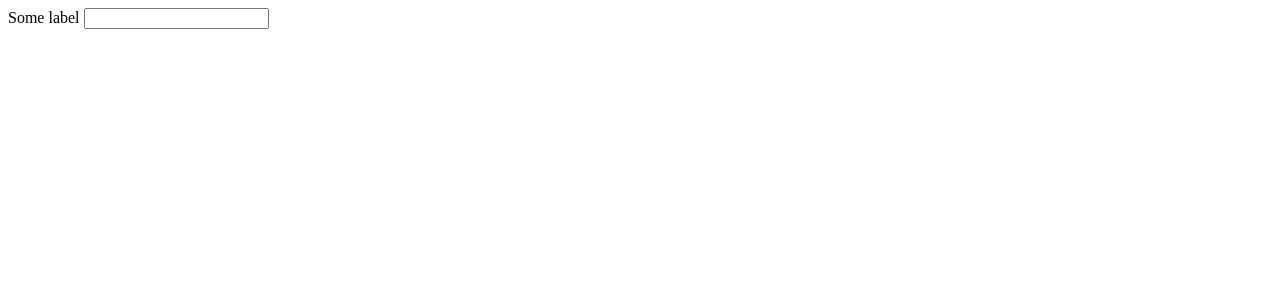
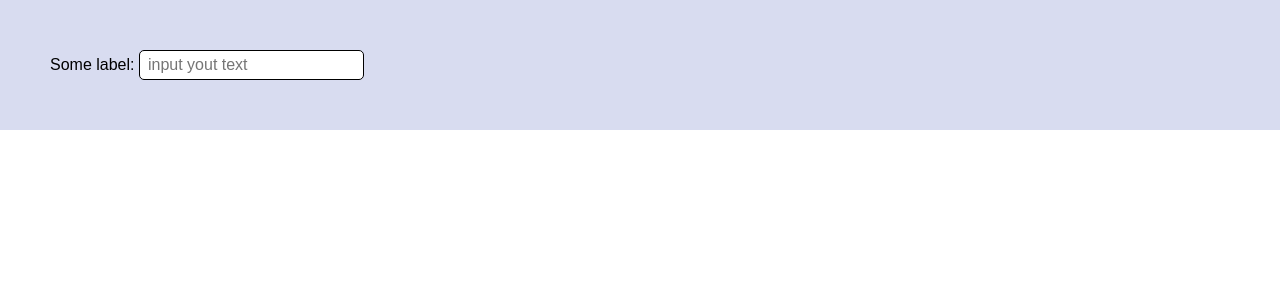
Before and after one commit to Repet124/product-editor, a Vue app: page / in a window 1280 px wide. Shown: the top 300 px of the page. Built offline with nearby package versions, Linux system fonts and the light colour scheme.

Commit message:
varchar component styled

```diff
--- a/src/App.vue
+++ b/src/App.vue
@@ -1,8 +1,8 @@
 <template>
 	<div id="app">
 		<!-- <TypeSelector :txt="test"/> -->
-		<Varchar name="Test">
-			Some label
+		<Varchar name="test" placeholderVal="input yout text">
+			Some label:
 		</Varchar>
 	</div>
 </template>
@@ -19,3 +19,24 @@ export default {
 	}
 }
 </script>
+
+<style>
+	* {
+		padding: 0;
+		margin: 0;
+		box-sizing: border-box;
+		outline: none;
+	}
+	#app {
+		padding: 50px;
+		font-family: Arial;
+		font-size: 16px;
+		background: #d8dcf0;
+	}
+	.btn {
+		padding: 10px;
+		color: #fff;
+		border-radius: 5px;
+		background-color: #312c69;
+	}
+</style>
--- a/src/components/inputs/varchar.vue
+++ b/src/components/inputs/varchar.vue
@@ -1,9 +1,9 @@
 <template>
-	<div class="input">
+	<div>
 		<label :for="ident">
 			<slot></slot>
 		</label>
-		<input :id="ident" type="text" :name="name" v-model="txt" :placeholder="placeholder">
+		<input class="input" :id="ident" type="text" :name="name" v-model="txt" :placeholder="placeholder">
 	</div>
 </template>
 
@@ -11,13 +11,23 @@
 
 export default {
 	name: 'Varchar',
-	props: ['name', 'defaultValue', 'placeholder'],
+	props: ['name', 'defaultValue', 'placeholderVal'],
 	data: function() {
 		return {
 			ident: 'ident'+this.name,
-			txt: this.defaultValue
+			txt: this.defaultValue,
+			placeholder: this.placeholderVal
 		}
 	}
 }
 
 </script>
+
+<style>
+	.input {
+		padding: 5px 8px;
+		border-radius: 5px;
+		border: 1px solid #000;
+		font-size: 16px;
+	}
+</style>
```
